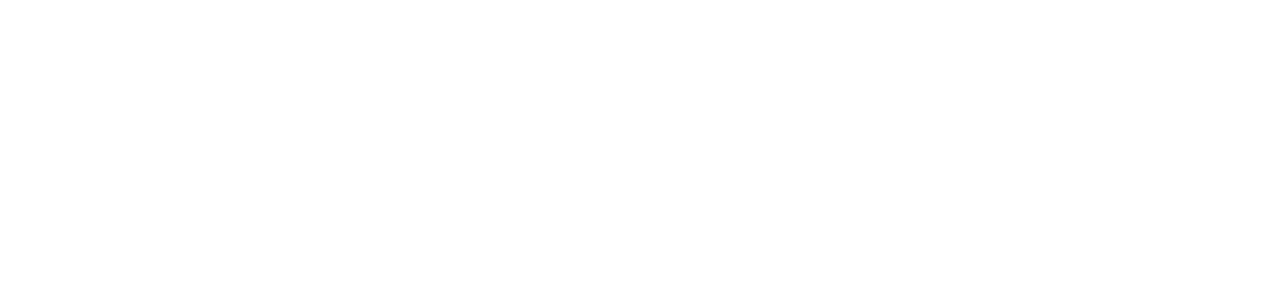
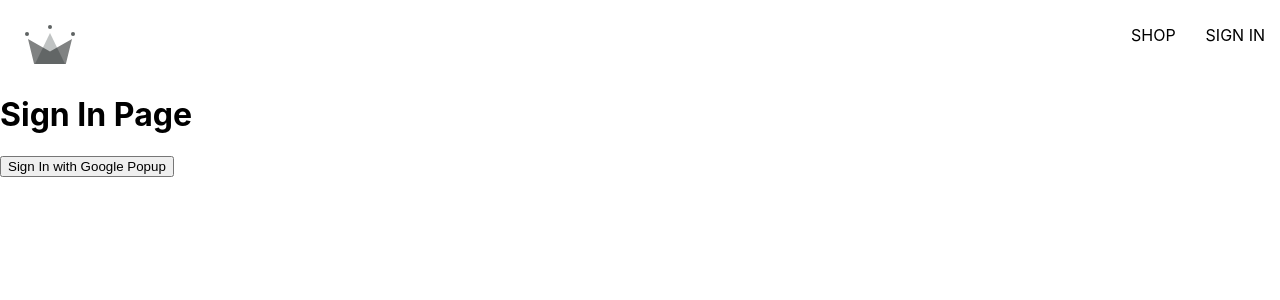
Before and after one commit to pratham-soni/Clothing-Mart, a React (Create React App) app: page /sign-in in a window 1280 px wide. Before the commit this address had no page. Shown: the top 300 px of the page. Built offline with nearby package versions, Linux system fonts and the light colour scheme.

Commit message:
setting up firebase authentication

```diff
--- a/package.json
+++ b/package.json
@@ -6,6 +6,7 @@
     "@testing-library/jest-dom": "^5.17.0",
     "@testing-library/react": "^13.4.0",
     "@testing-library/user-event": "^13.5.0",
+    "firebase": "^10.11.0",
     "react": "^18.2.0",
     "react-dom": "^18.2.0",
     "react-router-dom": "^6.22.3",
--- a/src/App.js
+++ b/src/App.js
@@ -1,6 +1,7 @@
 import { Routes, Route } from "react-router-dom";
 import Navigation from "./routes/navigation/navigation.component";
 import Home from "./routes/home/home.component";
+import SignIn from "./routes/sign-in/sign-in.component";
 
 const Shop = () => {
   return <h1>I am the shop page</h1>
@@ -12,6 +13,7 @@
       <Route path="/" element={<Navigation/>}>
         <Route index element={<Home/>} />
         <Route path="shop" element={<Shop/>} />
+        <Route path="sign-in" element={<SignIn/>} />
       </Route>
     </Routes>
   )
--- a/src/routes/navigation/navigation.component.jsx
+++ b/src/routes/navigation/navigation.component.jsx
@@ -14,6 +14,9 @@
                 <Link className="nav-link" to='/shop'>
                     SHOP
                 </Link>
+                <Link className="nav-link" to='/sign-in'>
+                    SIGN IN
+                </Link>
             </div>
         </div>
         <Outlet />
--- /dev/null
+++ b/src/routes/sign-in/sign-in.component.jsx
@@ -0,0 +1,20 @@
+import { signInWithGooglePopup } from "../../utils/firebase/firebase.utils"
+
+const SignIn = () => {
+
+    const logGoogleUser = async () => {
+        const responce = await signInWithGooglePopup();
+        console.log(responce)
+    }
+
+    return (
+        <div>
+            <h1>Sign In Page</h1>
+            <button onClick={logGoogleUser}>
+                Sign In with Google Popup
+            </button>
+        </div>
+    )
+}
+
+export default SignIn
--- /dev/null
+++ b/src/utils/firebase/firebase.utils.js
@@ -0,0 +1,26 @@
+import { initializeApp } from 'firebase/app';
+import {getAuth, signInWithRedirect, signInWithPopup, GoogleAuthProvider} from 'firebase/auth';
+import { getFirestore, doc, getDoc, setDoc } from 'firebase/firestore'
+// Your web app's Firebase configuration
+const firebaseConfig = {
+    apiKey: "AIzaSyCgJF6oJshL-VxL-e-X3jeFyZcePrw55mQ",
+    authDomain: "clothing-mart-db.firebaseapp.com",
+    projectId: "clothing-mart-db",
+    storageBucket: "clothing-mart-db.appspot.com",
+    messagingSenderId: "728018493347",
+    appId: "1:728018493347:web:1fe5788d0b08cfc6038416"
+  };
+
+
+  // Initialize Firebase
+  const firebaseApp = initializeApp(firebaseConfig);
+
+  const provider = new GoogleAuthProvider();
+
+  provider.setCustomParameters({
+    prompt: "select_account"
+  });
+
+  export const auth = getAuth();
+  export const signInWithGooglePopup = () => signInWithPopup(auth, provider);
+  export const db = getFirestore();
```
Also changed, not shown: 2 other files (tests, documents, lock files or other folders).
